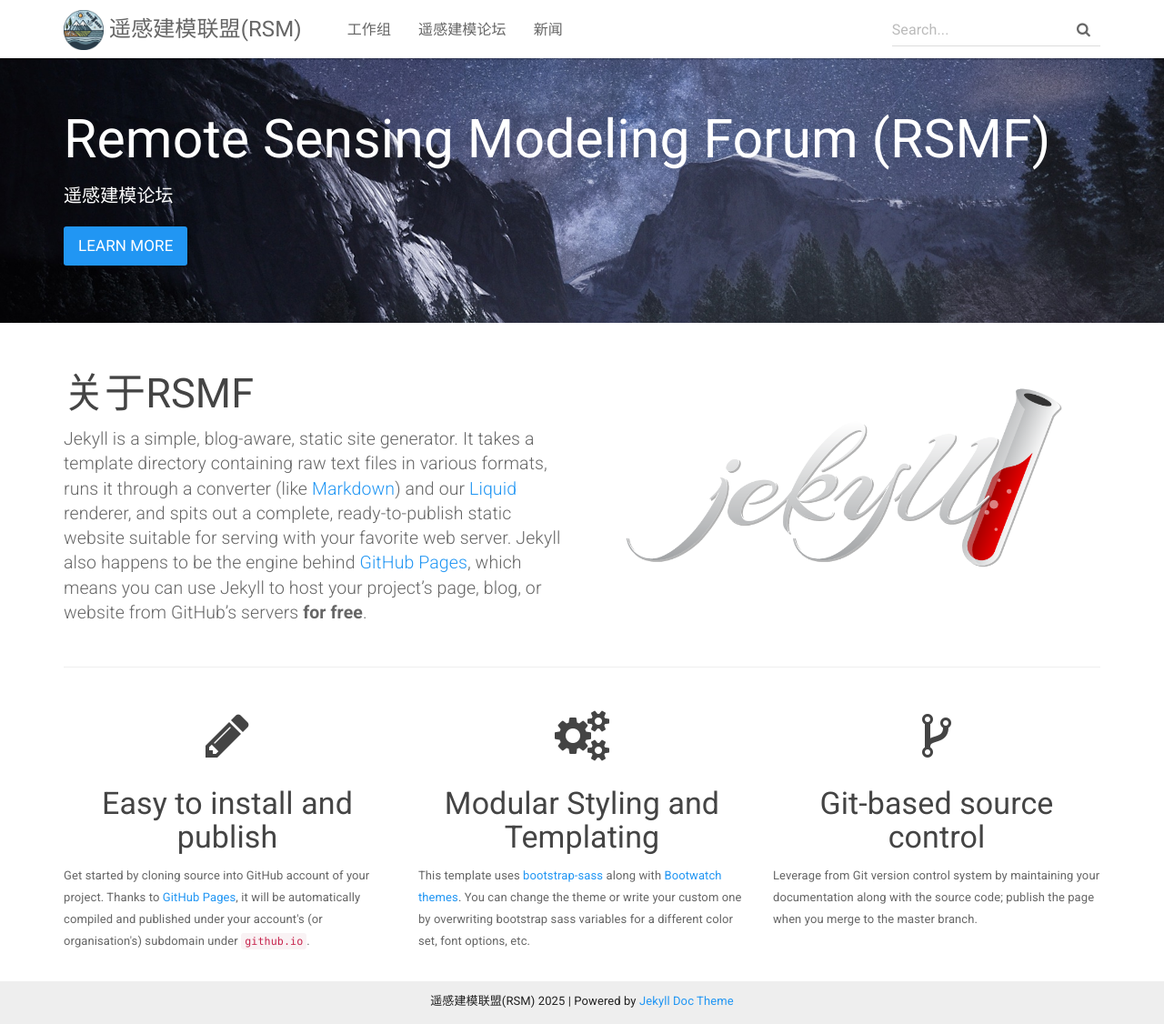
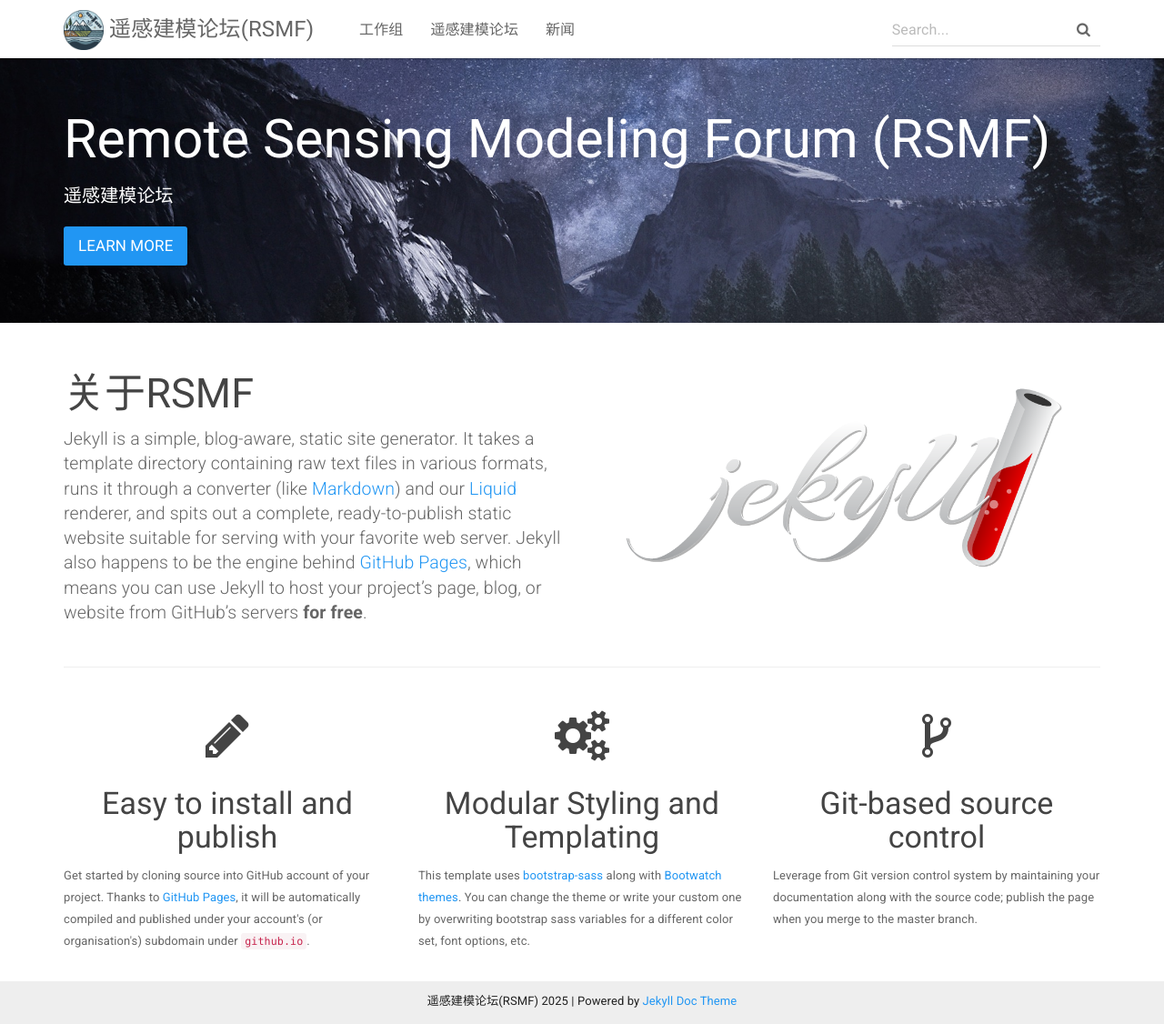
Before and after one commit to rsmodeling/rsmodeling.github.io, a Jekyll site: the page built from index.html, in a window 1280 px wide and 1126 px high. Shown: the whole window at 91% size. Built offline with Jekyll 4.4.1, drawn with Linux system fonts in a browser that asks for light colours.

Commit message:
Update _config.yml

```diff
--- a/_config.yml
+++ b/_config.yml
@@ -1,8 +1,8 @@
 # Site settings
-title: 遥感建模联盟(RSM)
+title: 遥感建模论坛(RSMF)
 email: rsmodeling@126.com
 description: >
- An international network for advancing remote sensing modeling research.
+ Remote sensing modeling forum
 lang: en-US
 
 baseurl: # the subpath of your site, e.g. /blog/
```
